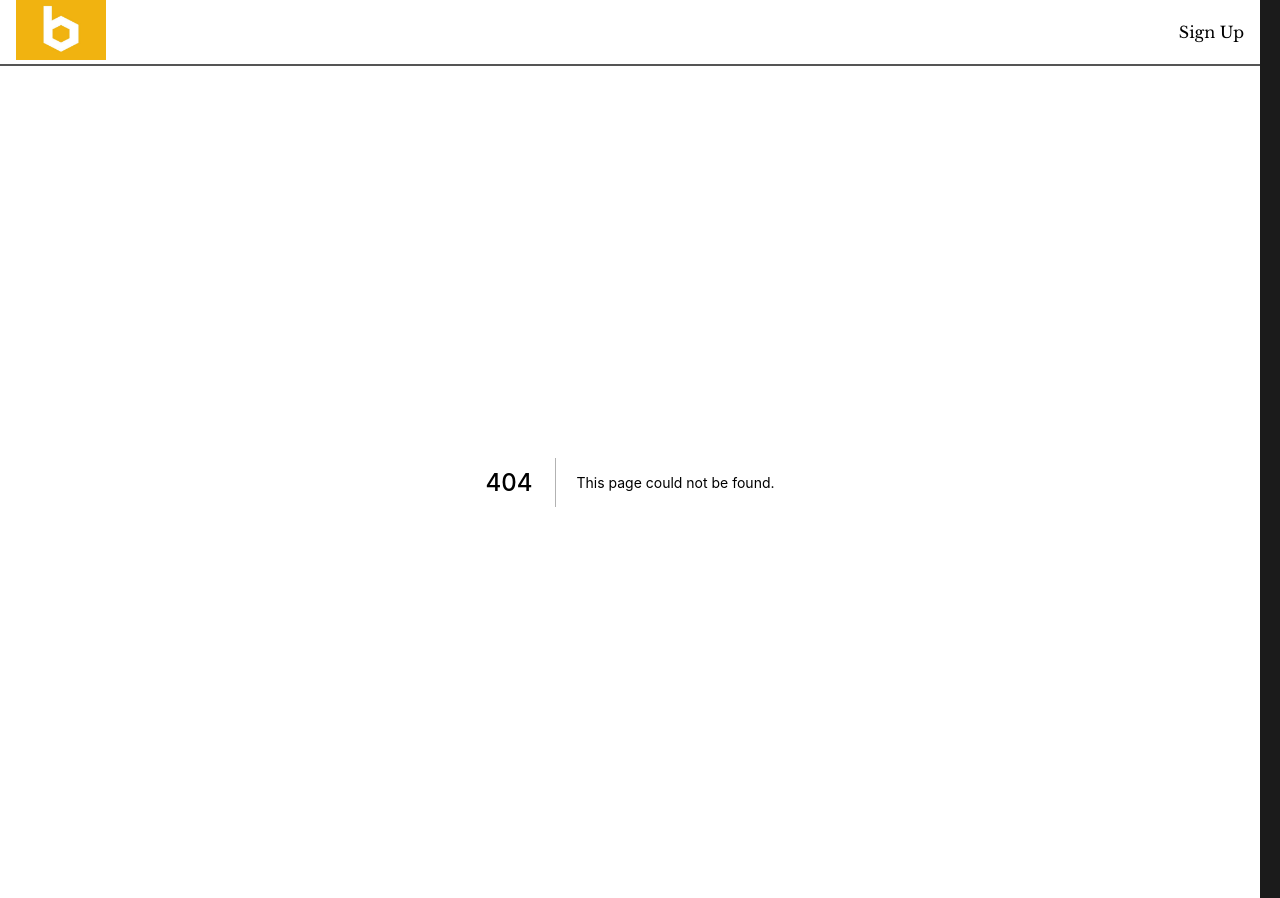
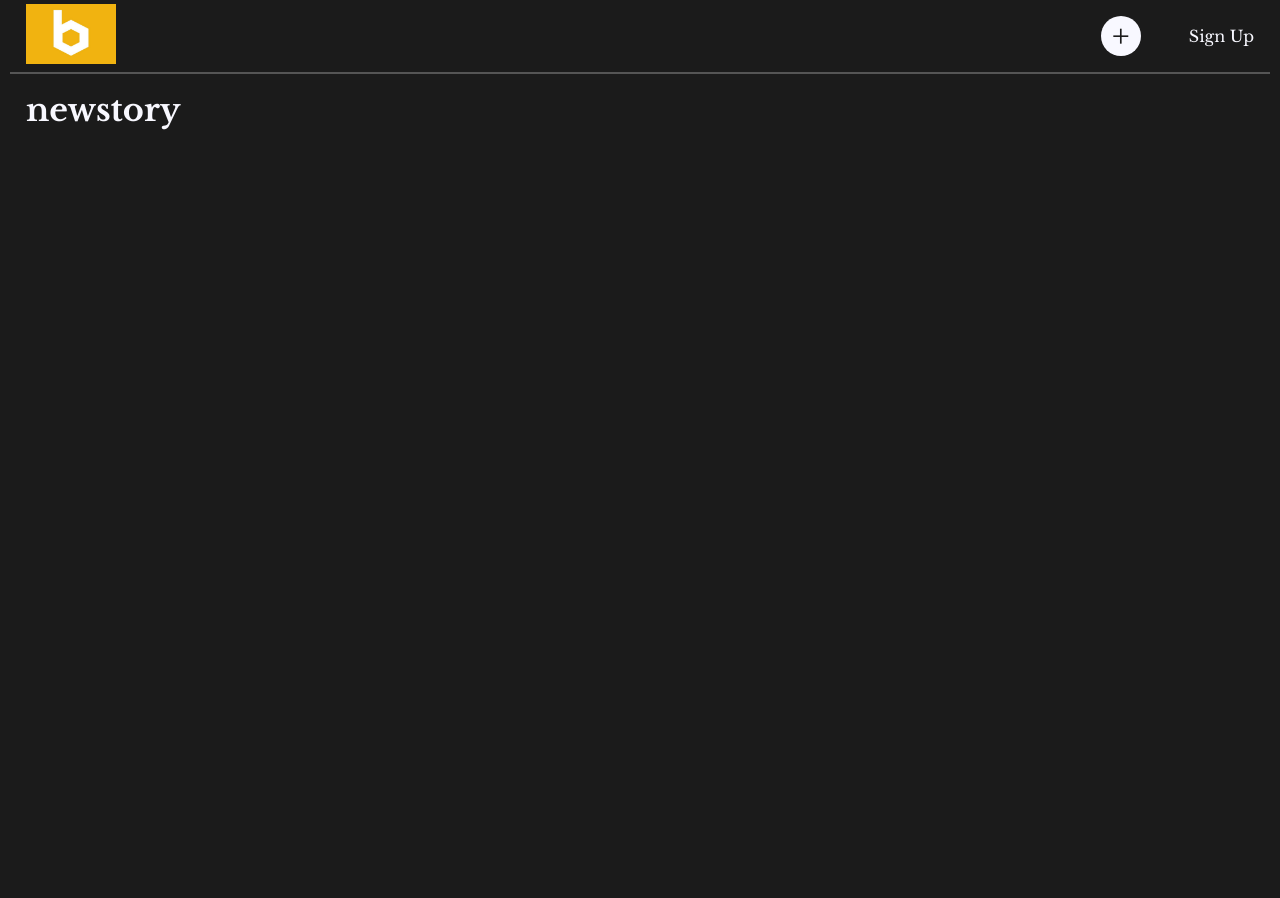
Before and after one commit to roshmadosh/medium_clone, a Next.js app: page /new-story in a window 1280 px wide. Before the commit this address had no page. After the commit the page ends 800 px from the top, so only its background shows below. Built offline with nearby package versions, Linux system fonts and the light colour scheme; what urql would draw is missing.

Commit message:
new-story button in header

```diff
--- a/pages/components/layout/_header.tsx
+++ b/pages/components/layout/_header.tsx
@@ -4,13 +4,12 @@ export function Header() {
     <header>
       <div className="logo">
         <Link href={'/'}>
-          <a>
-            <img src="officelogo.jpg" alt="navigate to home page" height={60} width={90} />
-          </a>
+          <a><img src="officelogo.jpg" alt="navigate to home page" height={60} width={90} /></a>
         </Link>
       </div>
       <nav>
         <ul>
+          <li><Link href={'/new-story'}><a><div className='add-story-button'>+</div></a></Link></li>
           <li><Link href={'/signup'}>Sign Up</Link></li>
         </ul>
       </nav>
--- /dev/null
+++ b/pages/new-story/index.tsx
@@ -0,0 +1,9 @@
+import { NextPage } from "next";
+
+const NewStory: NextPage = () => {
+  return(
+    <h1>newstory</h1>
+  )
+}
+
+export default NewStory
--- a/styles/globals.scss
+++ b/styles/globals.scss
@@ -35,7 +35,7 @@ header {
       @include mixins.flex('flex-end');
       > li {
         cursor: pointer;
-        padding: 1em 0;
+        margin: 1em 0 1em 3em;
       }
     }
   }
@@ -89,13 +89,21 @@ a {
   text-decoration: none;
 }
 
-button {
+.btn-small {
+  @include mixins.btn-dimensions(10rem);
   padding: 0.5em 1em;
 }
-.btn-small {
-  @include mixins.btn-dimensions(10rem);
+
+
+.add-story-button {
+  background: colors.$white;
+  color: colors.$black;
+  font-size: 3.2rem;
+  height: 4rem;
+  width: 4rem;
+  text-align: center;
+  border-radius: 50%;
 }
-
 
 // @media (prefers-color-scheme: dark) {
 //   html {
```
